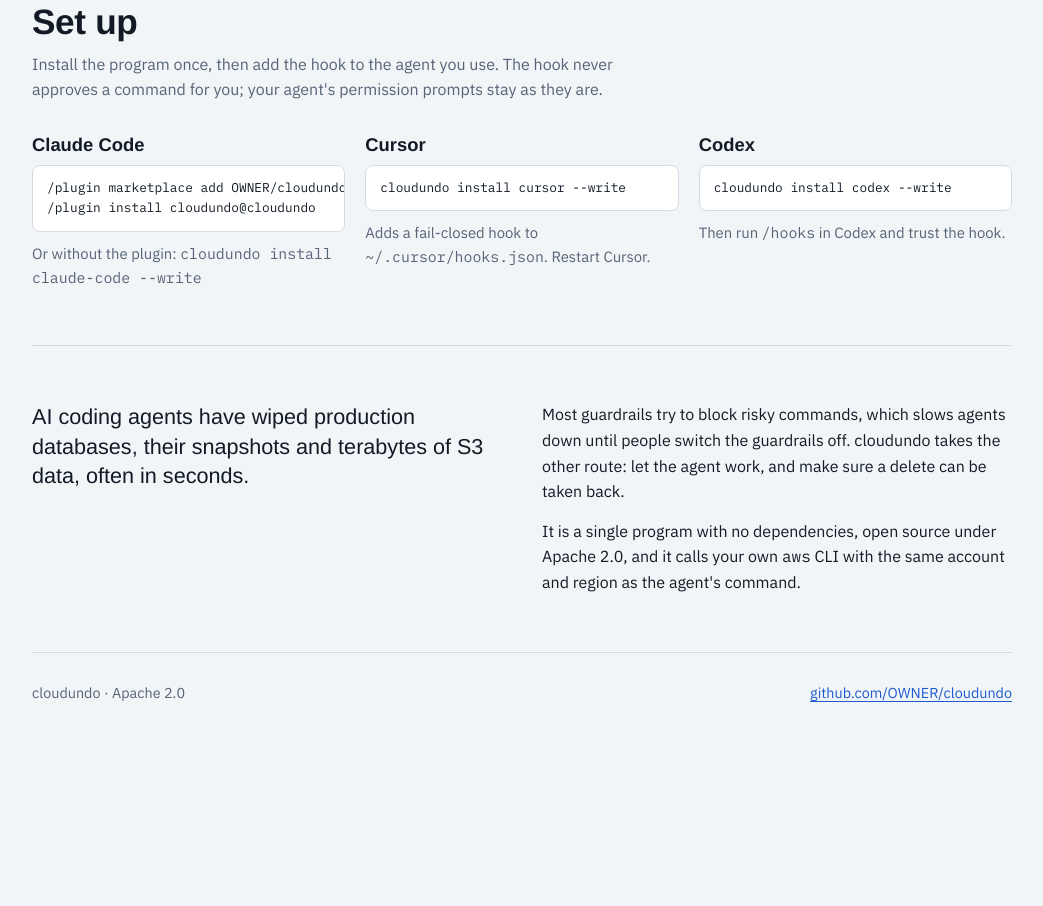
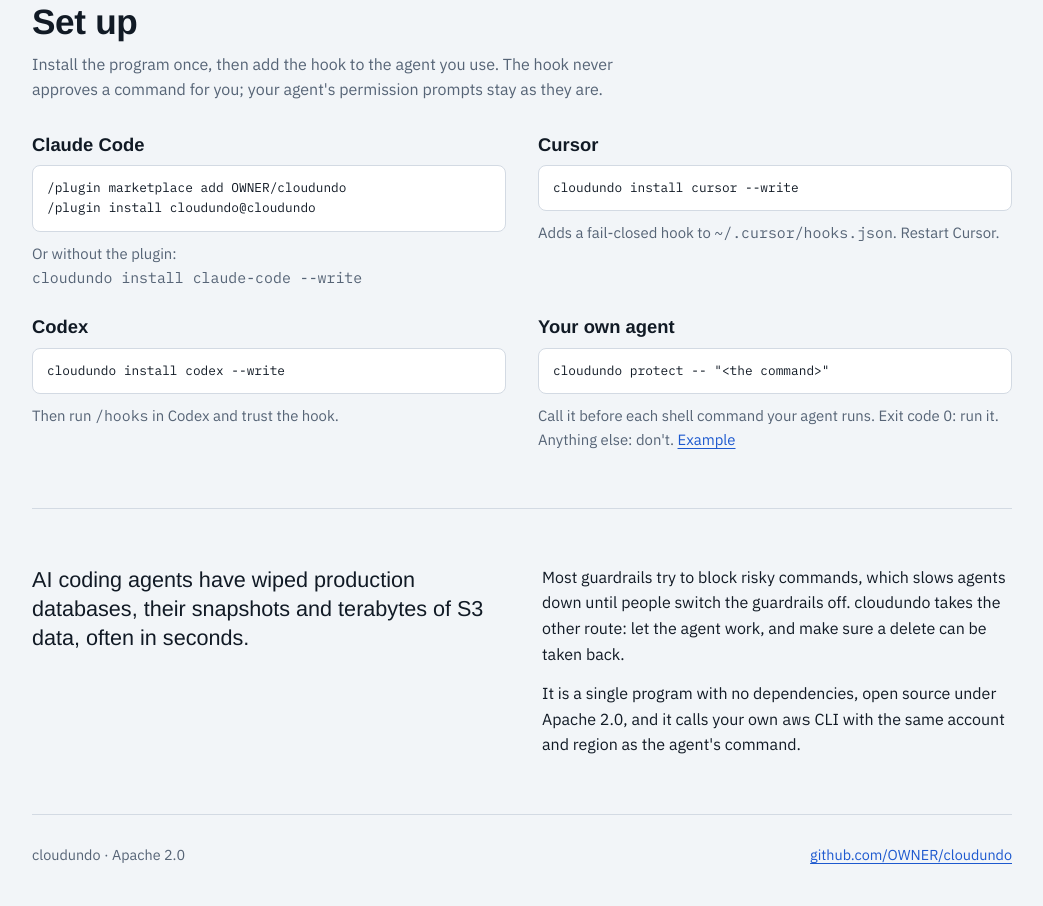
Before and after one commit to cloudundo-dev/cloudundo, a plain HTML site: page site/index.html in a window 1280 px wide. Shown: the part 2526-3432 px from the top of the page, without its empty margins (118-1161 px from the left). Before the commit the page ends 3270 px from the top, so only its background shows below. Drawn offline with Linux system fonts and the light colour scheme; a web font is replaced by a local one.

Commit message:
Show how to use cloudundo with your own agent

```diff
--- a/site/index.html
+++ b/site/index.html
@@ -115,10 +115,11 @@ td code { font-size: 0.85em; }
 .limits li { border-left: 2px solid var(--line); padding-left: 16px; color: var(--muted); }
 .limits strong { color: var(--fg); font-weight: 600; display: block; }
 
-.agents { display: grid; grid-template-columns: repeat(3, minmax(0, 1fr)); gap: 20px; }
+.agents { display: grid; grid-template-columns: repeat(2, minmax(0, 1fr)); gap: 28px 32px; }
 .agent { display: grid; gap: 10px; align-content: start; min-width: 0; }
 .agent pre { margin: 0; background: var(--surface); border: 1px solid var(--line); border-radius: 8px; padding: 12px 14px; font-size: 0.8rem; overflow-x: auto; }
 .agent p { color: var(--muted); font-size: 0.93rem; }
+.agent p code { white-space: nowrap; }
 
 .why { display: grid; grid-template-columns: minmax(0, 1fr) minmax(0, 1fr); gap: 40px; }
 .why p + p { margin-top: 14px; }
@@ -261,6 +262,11 @@ footer { border-top: 1px solid var(--line); padding-block: 28px 40px; color: var
         <pre>cloudundo install codex --write</pre>
         <p>Then run <code>/hooks</code> in Codex and trust the hook.</p>
       </div>
+      <div class="agent">
+        <h3>Your own agent</h3>
+        <pre>cloudundo protect -- "&lt;the command&gt;"</pre>
+        <p>Call it before each shell command your agent runs. Exit code 0: run it. Anything else: don't. <a href="https://github.com/OWNER/cloudundo#your-own-agent">Example</a></p>
+      </div>
     </div>
   </section>
 
```
Also changed, not shown: 1 other file.
